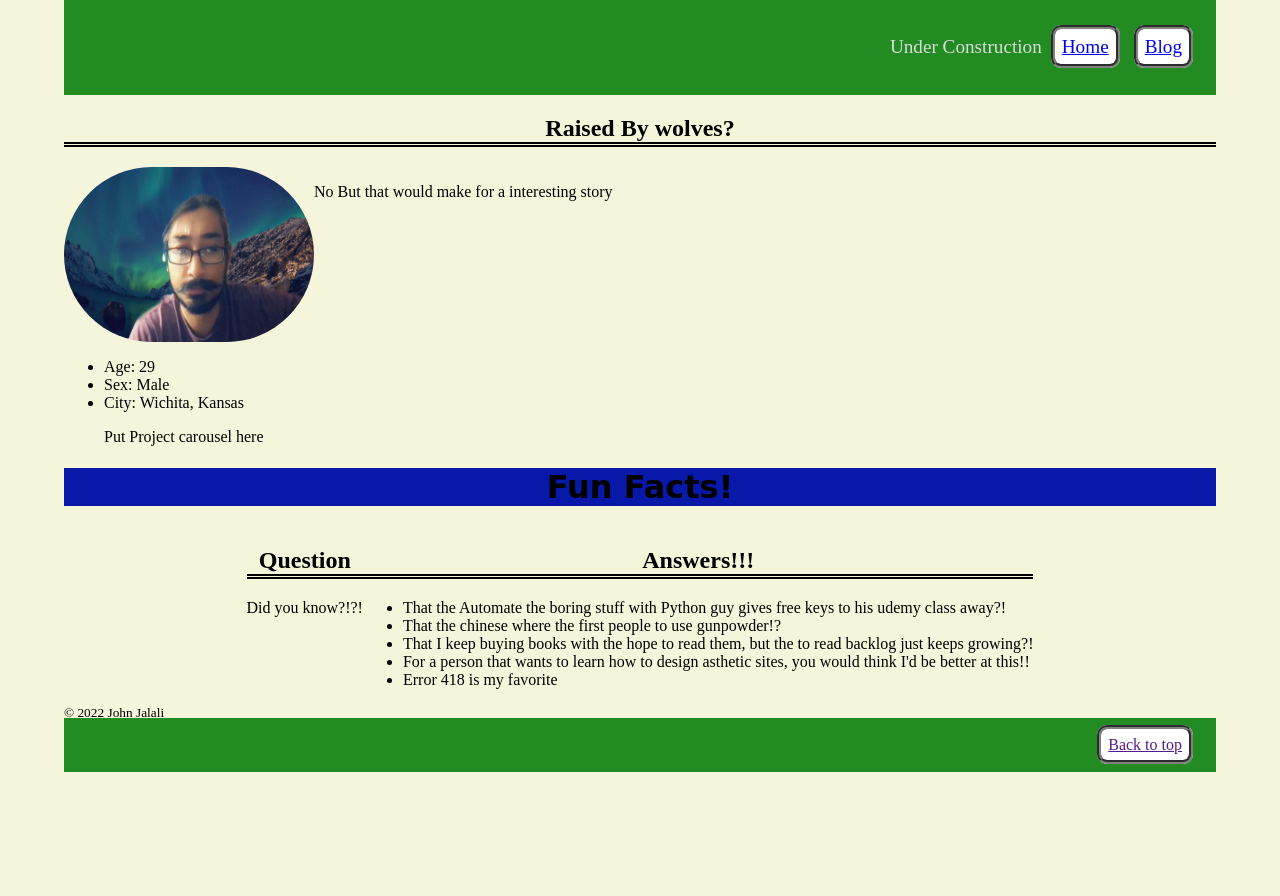
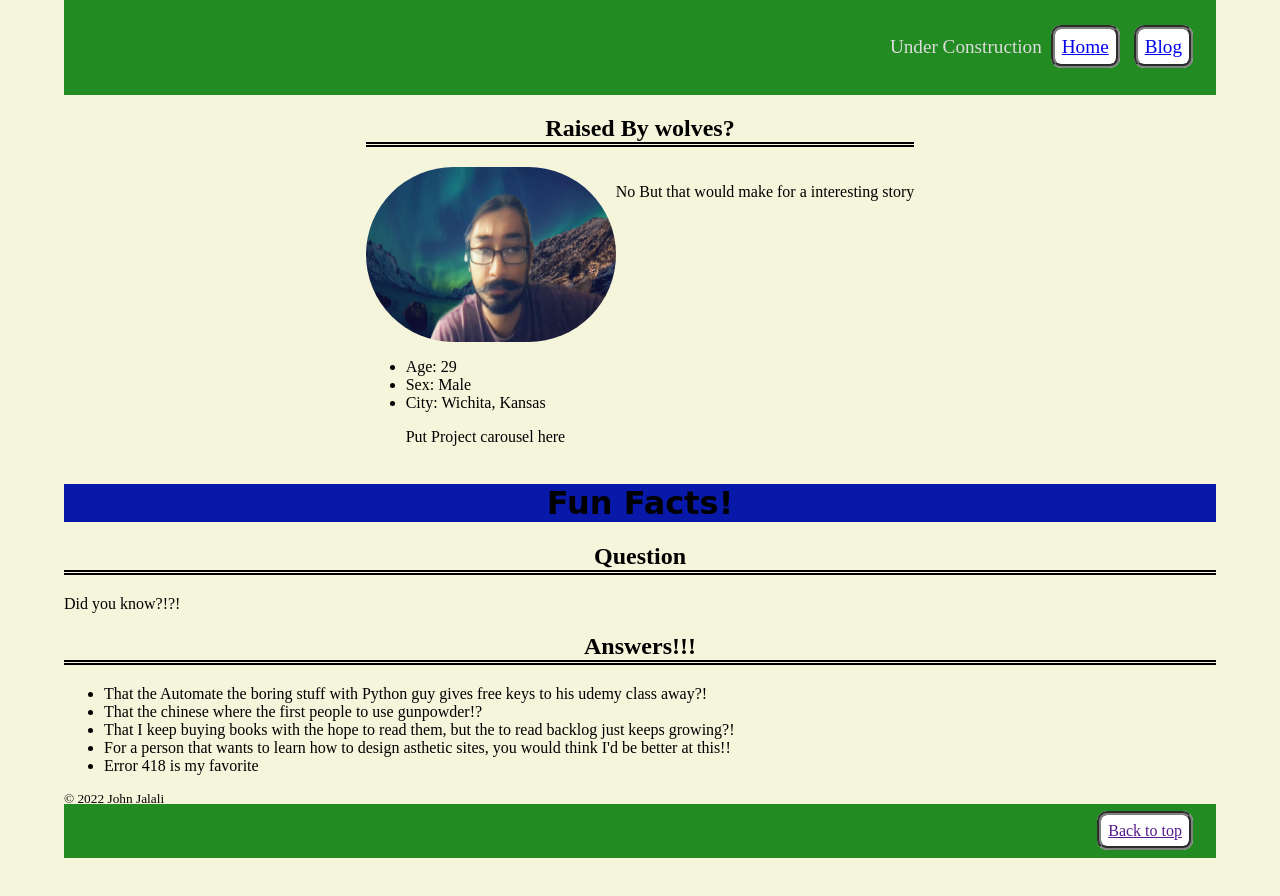
Before and after one commit to Jdude2022/Intro_Website, a plain HTML site: page pages/AboutMe.html in a window 1280 px wide. Shown: the part 256-1152 px from the top of the page. Before the commit the page ends 1092 px from the top, so only its background shows below. Drawn offline with Linux system fonts and the light colour scheme; a web font is replaced by a local one.

Commit message:
Validate HTML

```diff
--- a/pages/AboutMe.html
+++ b/pages/AboutMe.html
@@ -14,13 +14,13 @@
       <a href="../index.html" class="button">Home</a>
       <a href="blog.html" class="button">Blog</a>
     </nav>
-    <div id=container">
+    <div id="container">
 
       <main id="bio"><h2> Raised By wolves?</h2>
-      <section id="profilePicture">
+      <div id="profilePicture">
         <img src="../images/profilePic.jpg" alt="A picture of me.">
         <p> No But that would make for a interesting story</p>
-      </section>
+      </div>
               <ul>
           <li>Age: 29 </li>
           <li>Sex: Male </li>
@@ -30,12 +30,11 @@
       </main>
     </div>
     <h1>Fun Facts! </h1>
-    <div id="container">
       <section id="left">
         <h2>Question</h2>
         <p> Did you know?!?!</p>
       </section>
-      <main id="main"><h2>Answers!!!</h2>
+      <article id="main"><h2>Answers!!!</h2>
       <ul>
       <li> That the Automate the boring stuff with Python guy gives free keys to his udemy class away?! </li>
       <li> That the chinese where the first people to use gunpowder!? </li>
@@ -43,8 +42,7 @@
       <li> For a person that wants to learn how to design asthetic sites, you would think I'd be better at this!!</li>
       <li> Error 418 is my favorite</li>
       </ul>
-      </main>
-    </div>
+      </article>
     <footer>&copy; 2022 John Jalali<nav><a href="" class="button">Back to top</a></nav></footer>
   </body>
 
--- a/style/stylesheet.css
+++ b/style/stylesheet.css
@@ -60,6 +60,7 @@ nav{
   }
   #profilePicture{
     justify-content: center;
+    flex-direction: column;
   }
   nav{
     display: flex;
```
Also changed, not shown: pages/blog.html (+1 -1 lines).
